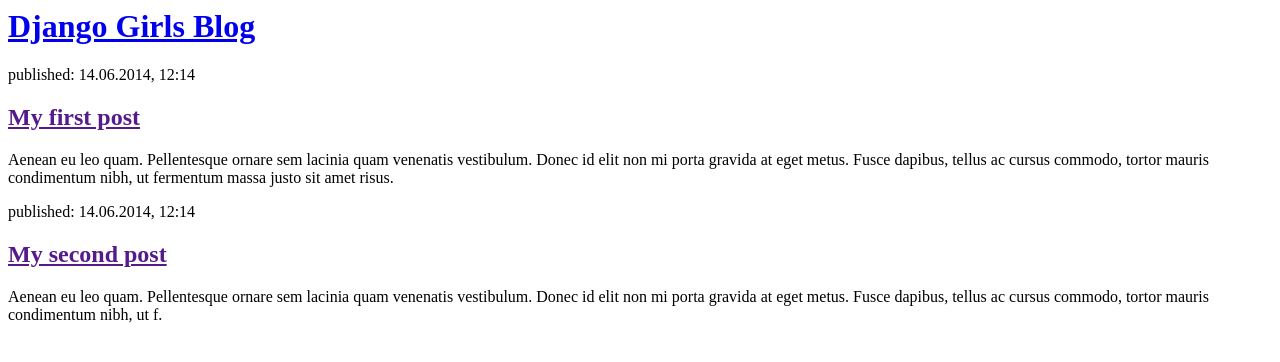
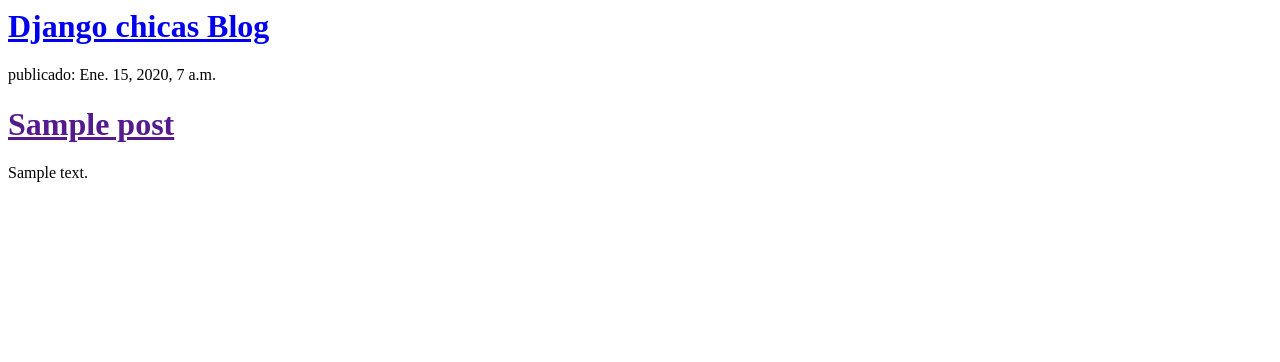
Before and after one commit to usuarionoenuso/my-first-blog, a Django app: template blog/templates/blog/post_list.html in a window 1280 px wide. Shown: the top 362 px of the page. Run offline with Django 3.2, Linux system fonts and the light colour scheme; the template is opened without the code that fills it: values that come from a table or form of the project are taken from there, others are empty; tables that the repository leaves empty hold one stand-in row (values such as "Sample post").

Commit message:
Templates modificados para mostrar post desde base de datos.

```diff
--- a/blog/templates/blog/asf.html
+++ /dev/null
@@ -1,6 +0,0 @@
-<html>
-<body>
-    <p>Hi there!</p>
-    <p>It works!</p>
-</body>
-</html>
--- a/blog/templates/blog/post_list.html
+++ b/blog/templates/blog/post_list.html
@@ -4,19 +4,10 @@
     </head>
     <body>
         <div>
-            <h1><a href="/">Django Girls Blog</a></h1>
+            <h1><a href = "/"> Django chicas Blog </a></h1></div>{% for post in posts %}
         </div>
-
-        <div>
-            <p>published: 14.06.2014, 12:14</p>
-            <h2><a href="">My first post</a></h2>
-            <p>Aenean eu leo quam. Pellentesque ornare sem lacinia quam venenatis vestibulum. Donec id elit non mi porta gravida at eget metus. Fusce dapibus, tellus ac cursus commodo, tortor mauris condimentum nibh, ut fermentum massa justo sit amet risus.</p>
-        </div>
-
-        <div>
-            <p>published: 14.06.2014, 12:14</p>
-            <h2><a href="">My second post</a></h2>
-            <p>Aenean eu leo quam. Pellentesque ornare sem lacinia quam venenatis vestibulum. Donec id elit non mi porta gravida at eget metus. Fusce dapibus, tellus ac cursus commodo, tortor mauris condimentum nibh, ut f.</p>
+        <div><p> publicado: {{ post.published_date }} </p><h1><a href = "" >{{ post.title }} </a>
+            </h1><p>{{ post.text|linebreaksbr }} </p></div>{% endfor %}
         </div>
     </body>
 </html>
--- a/blog/views.py
+++ b/blog/views.py
@@ -1,5 +1,7 @@
 from django.shortcuts import render
+from django.utils import timezone
+from .models import Post
 
-# Create your views here.
 def post_list(request):
-    return render(request, 'blog/post_list.html', {})
+    posts = Post.objects.filter(published_date__lte=timezone.now()).order_by('published_date')
+    return render(request, 'blog/post_list.html', {'posts': posts})
```
